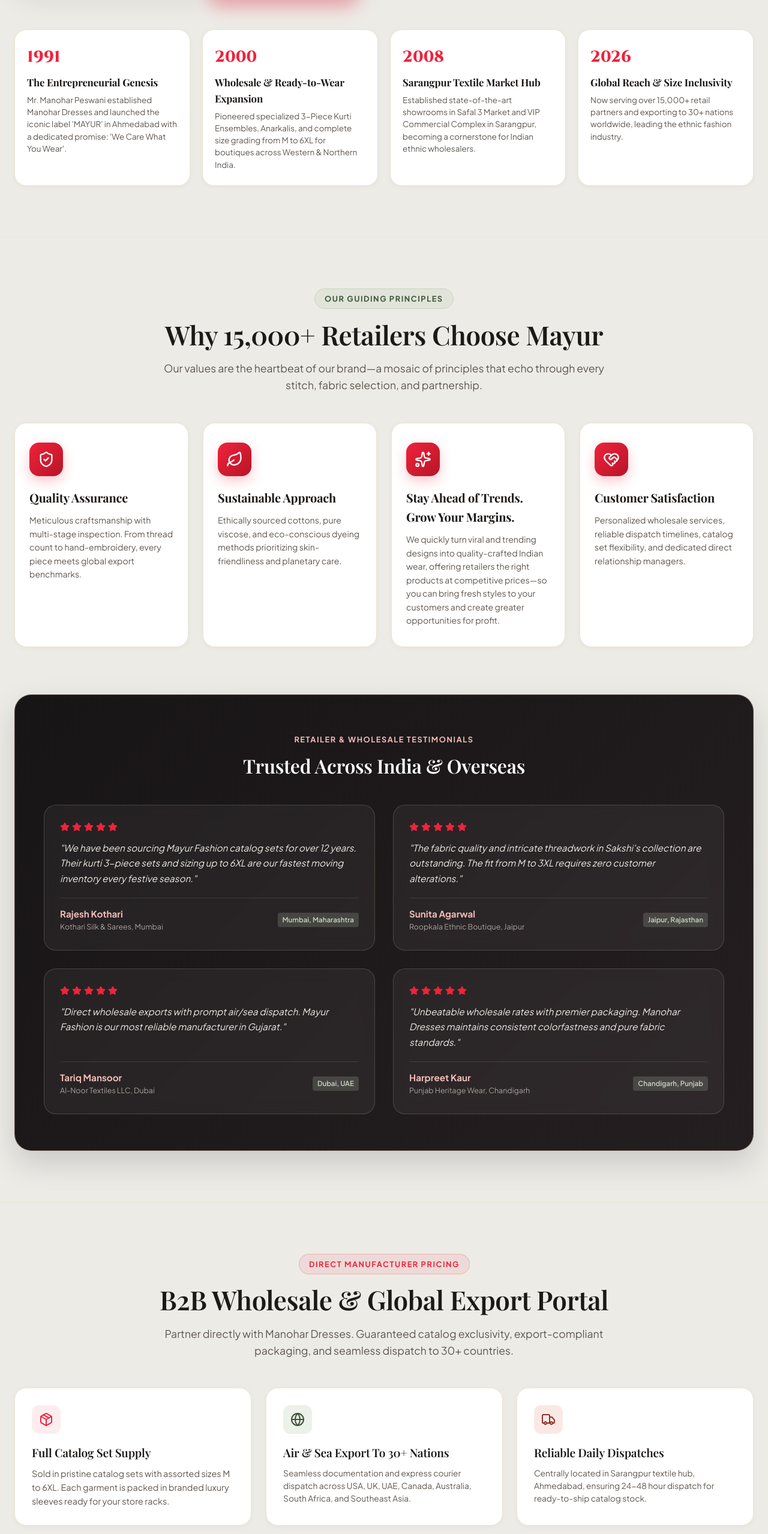
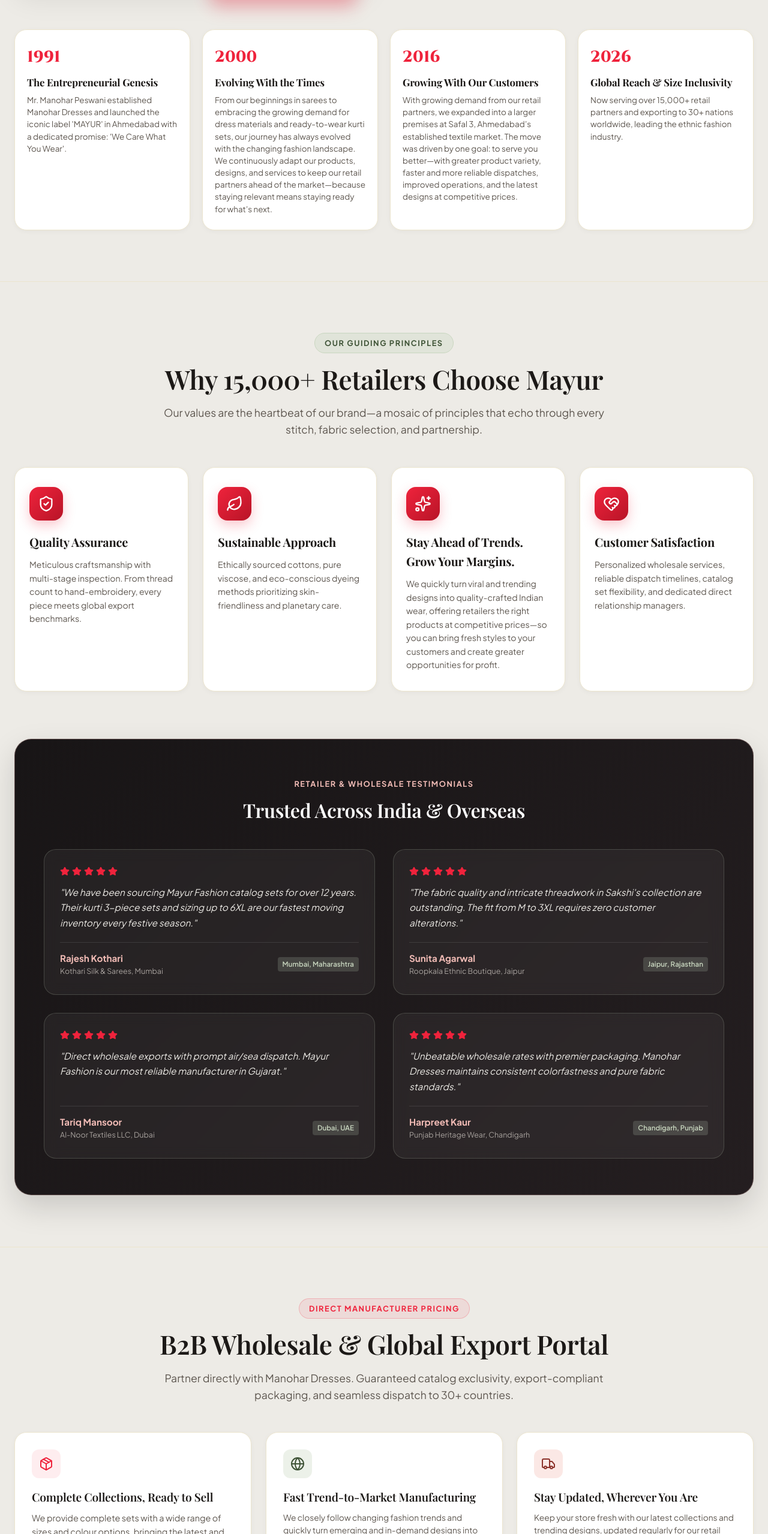
Before and after one commit to KAVYAANPRO/Mayur-Fashion, a React (Vite) app in the folder Mayur-Fashion/: page / in a window 1280 px wide. Shown: the part 3888-6446 px from the top of the page at 60% size. Built offline with nearby package versions, Linux system fonts and the light colour scheme; no server answers; the HTML template or start-up script is replaced by a standard one; a web font is replaced by a local one.

Commit message:
Update website content and restructure contact section

```diff
--- a/Mayur-Fashion/src/components/ContactSection.jsx
+++ b/Mayur-Fashion/src/components/ContactSection.jsx
@@ -26,7 +26,7 @@
       `*Subject:* ${formState.subject}\n` +
       `*Message:* ${formState.message}`;
 
-    window.open(`https://wa.me/${COMPANY_INFO.contacts[0].whatsapp}?text=${encodeURIComponent(msg)}`, '_blank');
+    window.open(`https://wa.me/${COMPANY_INFO.contacts[0].people[0].whatsapp}?text=${encodeURIComponent(msg)}`, '_blank');
   };
 
   return (
@@ -100,54 +100,56 @@
 
                 <h3 style={{
                   fontFamily: "'Playfair Display', serif",
-                  fontSize: '1.25rem',
+                  fontSize: '1.15rem',
                   color: '#1c1917',
-                  marginBottom: '4px'
+                  marginBottom: '16px',
+                  lineHeight: 1.3
                 }}>
-                  {contact.name}
+                  {contact.title}
                 </h3>
 
-                <div style={{
-                  fontSize: '0.8rem',
-                  color: '#EF233C',
-                  fontWeight: 700,
-                  textTransform: 'uppercase',
-                  letterSpacing: '0.06em',
-                  marginBottom: '16px'
-                }}>
-                  {contact.role}
+                <div style={{ display: 'flex', flexDirection: 'column', gap: '16px', marginBottom: '20px' }}>
+                  {contact.people.map((person, pIdx) => (
+                    <div key={pIdx}>
+                      <div style={{ fontWeight: 700, color: '#1c1917', fontSize: '1rem', marginBottom: '2px' }}>
+                        {person.name}
                       </div>
-
-                <div style={{ display: 'flex', flexDirection: 'column', gap: '8px', marginBottom: '20px' }}>
-                  {contact.phones.map((phone, pIdx) => (
+                      <div style={{ fontSize: '0.75rem', color: '#EF233C', fontWeight: 700, textTransform: 'uppercase', letterSpacing: '0.04em', marginBottom: '6px' }}>
+                        {person.role}
+                      </div>
                       <a
-                      key={pIdx}
-                      href={`tel:${phone.replace(/\s+/g, '')}`}
+                        href={`tel:${person.phone.replace(/\s+/g, '')}`}
                         style={{
                           display: 'flex',
                           alignItems: 'center',
-                        gap: '8px',
+                          gap: '6px',
                           fontSize: '0.9rem',
-                        color: '#1c1917',
-                        fontWeight: 600
+                          color: '#5e5750',
+                          fontWeight: 500
                         }}
                       >
-                      <Phone size={15} color="#EF233C" />
-                      <span>{phone}</span>
+                        <Phone size={14} color="#EF233C" />
+                        <span>{person.phone}</span>
                       </a>
+                    </div>
                   ))}
                 </div>
 
+                <div style={{ display: 'flex', flexDirection: 'column', gap: '8px' }}>
+                  {contact.people.map((person, pIdx) => (
                     <a
-                  href={`https://wa.me/${contact.whatsapp}?text=${encodeURIComponent(`Hello ${contact.name}, I am contacting you from the Mayur Fashion website.`)}`}
+                      key={pIdx}
+                      href={`https://wa.me/${person.whatsapp}?text=${encodeURIComponent(`Hello ${person.name}, I am contacting you from the Mayur Fashion website.`)}`}
                       target="_blank"
                       rel="noopener noreferrer"
                       className="btn btn-whatsapp"
                       style={{ width: '100%', padding: '9px 14px', fontSize: '0.85rem', display: 'inline-flex', alignItems: 'center', justifyContent: 'center', gap: '7px' }}
                     >
                       <WhatsAppIcon size={16} color="#ffffff" />
-                  <span>Chat with {contact.name.split(' ')[0]}</span>
+                      <span>Chat with {person.name.split(' ')[0]}</span>
                     </a>
+                  ))}
+                </div>
               </div>
             );
           })}
--- a/Mayur-Fashion/src/components/HeritageSection.jsx
+++ b/Mayur-Fashion/src/components/HeritageSection.jsx
@@ -10,13 +10,13 @@
     },
     {
       year: "2000",
-      title: "Wholesale & Ready-to-Wear Expansion",
-      desc: "Pioneered specialized 3-Piece Kurti Ensembles, Anarkalis, and complete size grading from M to 6XL for boutiques across Western & Northern India."
+      title: "Evolving With the Times",
+      desc: "From our beginnings in sarees to embracing the growing demand for dress materials and ready-to-wear kurti sets, our journey has always evolved with the changing fashion landscape. We continuously adapt our products, designs, and services to keep our retail partners ahead of the market—because staying relevant means staying ready for what’s next."
     },
     {
-      year: "2008",
-      title: "Sarangpur Textile Market Hub",
-      desc: "Established state-of-the-art showrooms in Safal 3 Market and VIP Commercial Complex in Sarangpur, becoming a cornerstone for Indian ethnic wholesalers."
+      year: "2016",
+      title: "Growing With Our Customers",
+      desc: "With growing demand from our retail partners, we expanded into a larger premises at Safal 3, Ahmedabad’s established textile market. The move was driven by one goal: to serve you better—with greater product variety, faster and more reliable dispatches, improved operations, and the latest designs at competitive prices."
     },
     {
       year: "2026",
--- a/Mayur-Fashion/src/components/WholesaleSection.jsx
+++ b/Mayur-Fashion/src/components/WholesaleSection.jsx
@@ -80,10 +80,10 @@
               <Package size={24} />
             </div>
             <h3 style={{ fontFamily: "'Playfair Display', serif", fontSize: '1.2rem', color: '#1c1917', marginBottom: '8px' }}>
-              Full Catalog Set Supply
+              Complete Collections, Ready to Sell
             </h3>
             <p style={{ fontSize: '0.9rem', color: '#5e5750', lineHeight: 1.6 }}>
-              Sold in pristine catalog sets with assorted sizes M to 6XL. Each garment is packed in branded luxury sleeves ready for your store racks.
+              We provide complete sets with a wide range of sizes and colour options, bringing the latest and most in-demand designs to our retail partners at the right time. With perfect fits, consistent quality, and competitive pricing, our collections help retailers stay up to date, meet customer demand faster, and unlock greater business potential.
             </p>
           </div>
 
@@ -102,10 +102,10 @@
               <Globe size={24} />
             </div>
             <h3 style={{ fontFamily: "'Playfair Display', serif", fontSize: '1.2rem', color: '#1c1917', marginBottom: '8px' }}>
-              Air & Sea Export To 30+ Nations
+              Fast Trend-to-Market Manufacturing
             </h3>
             <p style={{ fontSize: '0.86rem', color: '#5e5750', lineHeight: 1.55 }}>
-              Seamless documentation and express courier dispatch across USA, UK, UAE, Canada, Australia, South Africa, and Southeast Asia.
+              We closely follow changing fashion trends and quickly turn emerging and in-demand designs into ready-to-sell collections, helping our retail partners keep their stores fresh, relevant, and aligned with customer demand.
             </p>
           </div>
 
@@ -124,10 +124,10 @@
               <Truck size={24} />
             </div>
             <h3 style={{ fontFamily: "'Playfair Display', serif", fontSize: '1.2rem', color: '#1c1917', marginBottom: '8px' }}>
-              Reliable Daily Dispatches
+              Stay Updated, Wherever You Are
             </h3>
             <p style={{ fontSize: '0.86rem', color: '#5e5750', lineHeight: 1.55 }}>
-              Centrally located in Sarangpur textile hub, Ahmedabad, ensuring 24-48 hour dispatch for ready-to-ship catalog stock.
+              Keep your store fresh with our latest collections and trending designs, updated regularly for our retail partners. Visit us to explore new arrivals, or shop remotely through scheduled video calls and WhatsApp. Follow our WhatsApp and Instagram channels for regular trend and collection updates—so you never miss what’s next.
             </p>
           </div>
         </div>
--- a/Mayur-Fashion/src/data/company.js
+++ b/Mayur-Fashion/src/data/company.js
@@ -16,23 +16,52 @@
 
   contacts: [
     {
+      title: "For Ready to Wear garments",
+      highlight: false,
+      people: [
+        {
           name: "Mayur Peswani",
-      role: "Director / Sales & Marketing",
-      phones: ["+91 99788 31115", "+91 79908 30323"],
-      whatsapp: "919978831115",
-      highlight: true
+          role: "Sales and Marketing",
+          phone: "+91 99788 31115",
+          whatsapp: "919978831115"
         },
         {
           name: "Bharat Peswani",
-      role: "Operations & Wholesale",
-      phones: ["+91 99091 54100"],
+          role: "Production and Bulk Wholesale",
+          phone: "+91 99091 54100",
           whatsapp: "919909154100"
+        }
+      ]
     },
+    {
+      title: "Founder & Chairman",
+      highlight: false,
+      people: [
         {
           name: "Manohar Peswani",
           role: "Founder & Chairman",
-      phones: ["+91 98253 43225"],
+          phone: "+91 98253 43225",
           whatsapp: "919825343225"
+        }
+      ]
+    },
+    {
+      title: "For Dress Material",
+      highlight: false,
+      people: [
+        {
+          name: "Amit Peswani",
+          role: "Production and bulk wholesale",
+          phone: "+91 9727043225",
+          whatsapp: "919727043225"
+        },
+        {
+          name: "Girish Punjabi",
+          role: "Sales and marketing",
+          phone: "+91 9879367580",
+          whatsapp: "919879367580"
+        }
+      ]
     }
   ],
 
```
Lines whose indentation alone changed are shown as unchanged.
